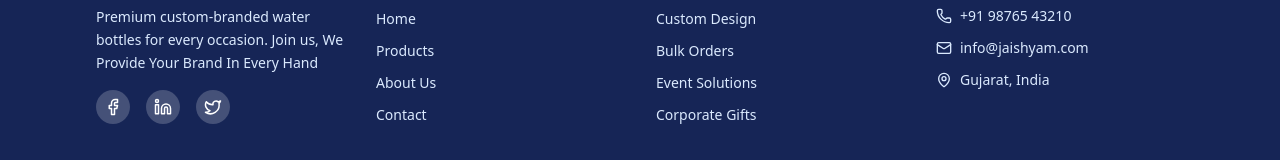
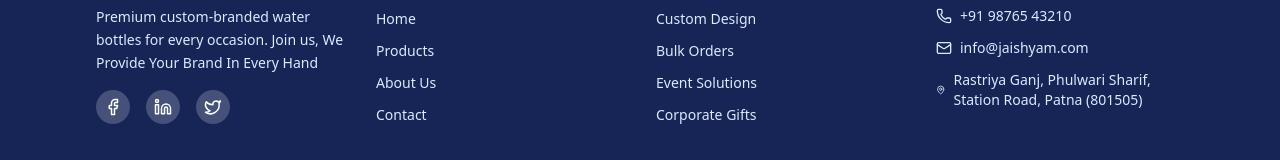
Before and after one commit to Aftab0008/Jai-Shree-Shyam, a React (Vite) app: page / in a window 1280 px wide. Shown: the part 3836-3996 px from the top of the page. Built offline with nearby package versions, Linux system fonts and the light colour scheme.

Commit message:
Update footer location text to new address

```diff
--- a/src/components/Footer.jsx
+++ b/src/components/Footer.jsx
@@ -118,7 +118,7 @@ export default function Footer() {
                 className="flex items-center gap-2 text-blue-100 hover:text-white transition-colors text-sm group"
               >
                 <MapPin size={16} className="group-hover:scale-110 transition-transform" />
-                <span>Gujarat, India</span>
+                <span>Rastriya Ganj, Phulwari Sharif, Station Road, Patna (801505)</span>
               </a>
             </div>
           </div>
```
